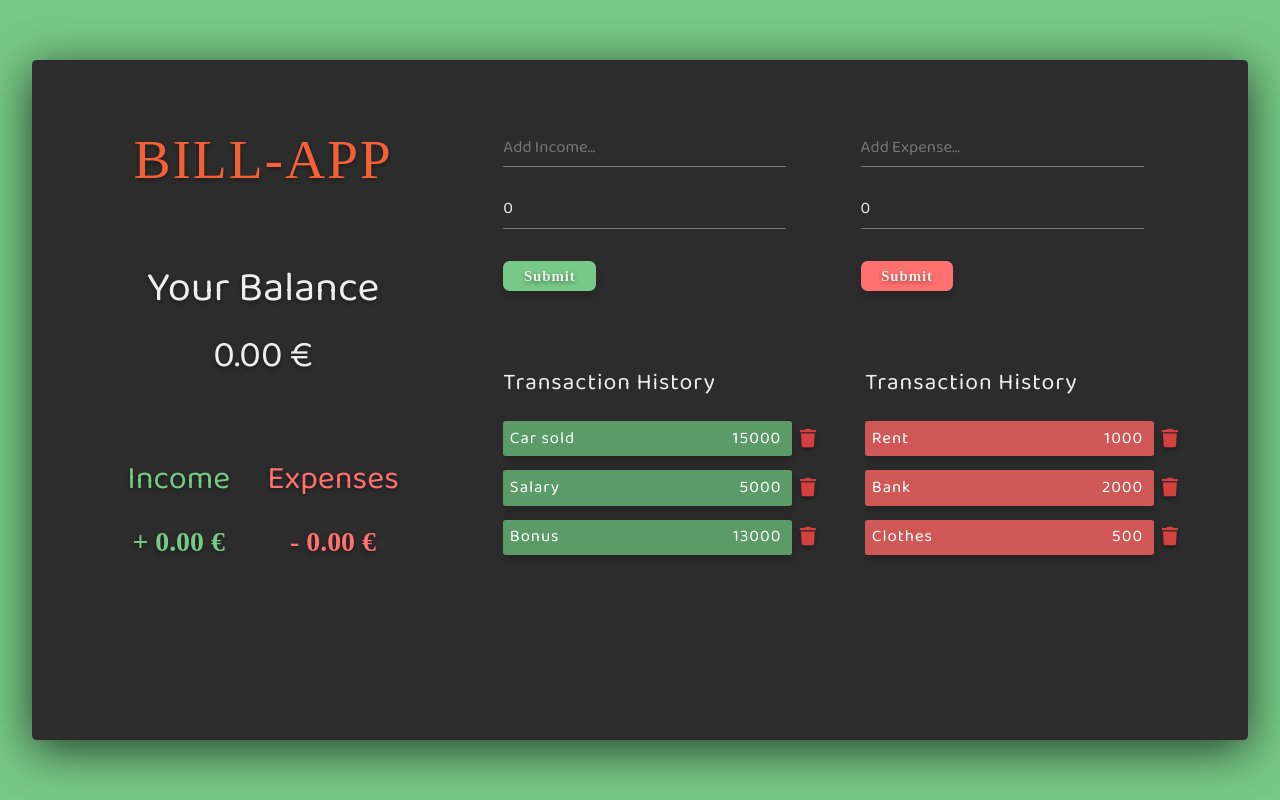
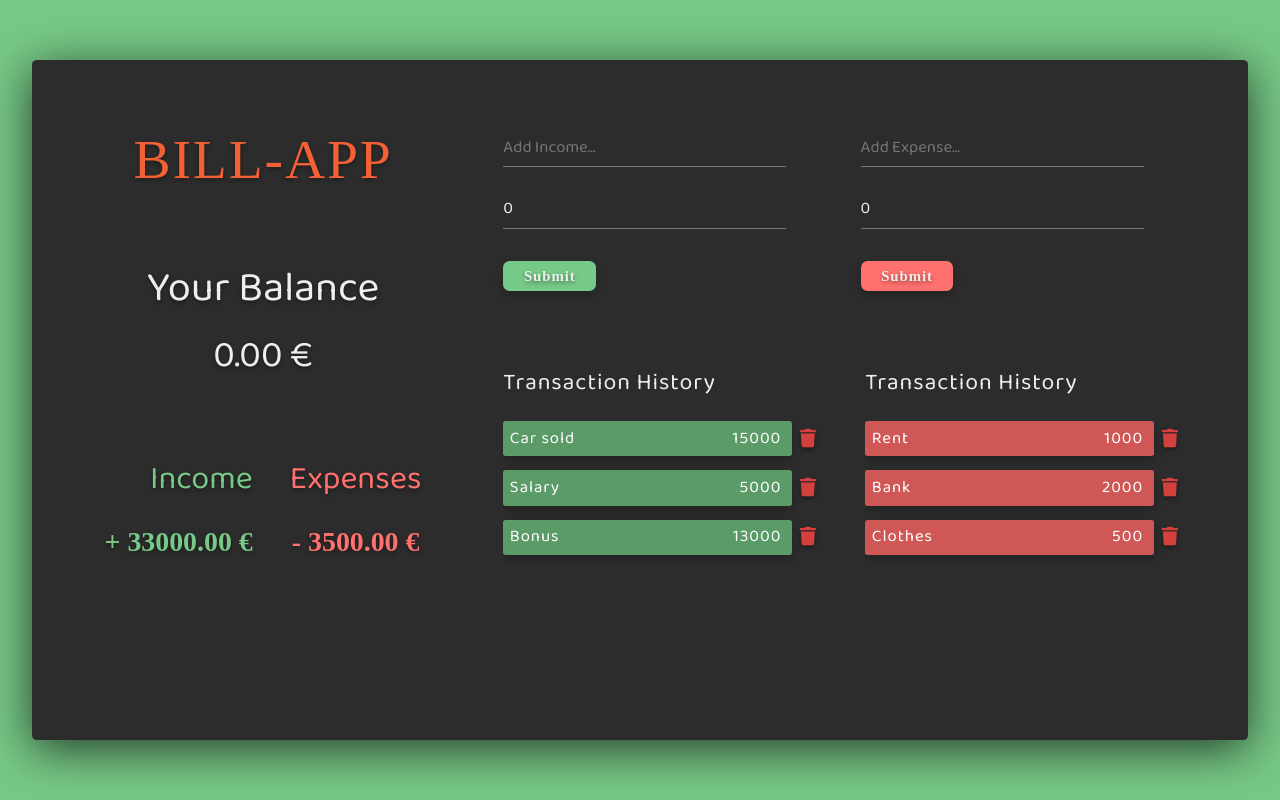
Before and after one commit to DBarry-Code/Expense-Tracker, a React (Create React App) app in the folder expense-tracker/: page / in a window 1280 px wide. Built offline with nearby package versions, Linux system fonts and the light colour scheme; a web font is replaced by a local one.

Commit message:
delete button works GlobleState remove the the item by id

```diff
--- a/expense-tracker/src/components/AddTransaction.jsx
+++ b/expense-tracker/src/components/AddTransaction.jsx
@@ -3,17 +3,21 @@ import { GlobalContext } from "../contexts/GlobalState";
 import { v4 as uuidv4 } from "uuid";
 
 const AddTransaction = () => {
+    // Global Actions
     const { addIncome, addExpense } = useContext(GlobalContext);
 
-    //Income Part: States and Handler
+    //Income Part: local states and handler
+    const [income, setIncome] = useState({ incomeText: "", incomeAmount: 0 });
 
-    const [income, setIncome] = useState({ incomeText: "", incomeAmount: 0 });
+    //Destructure to avoit dots!
     const { incomeText, incomeAmount } = income;
 
+    //onChange event handler for input income to get both vules at the same time!
     const onChangeIncome = (event) => {
         setIncome({ ...income, [event.target.name]: event.target.value });
     };
 
+    //onSubmit event handler: Creat a new Object / addIncome get a
     const onSubmitIncome = (event) => {
         event.preventDefault();
 
@@ -26,7 +30,7 @@ const AddTransaction = () => {
         setIncome({ incomeText: "", incomeAmount: 0 });
     };
 
-    //Expense Part: States and Handler
+    //Expense Part: local states and handler
 
     const [expense, setExpense] = useState({
         expenseText: "",
@@ -52,6 +56,7 @@ const AddTransaction = () => {
     };
 
     return (
+        // Income Part
         <div className='form-wrapper'>
             <form onSubmit={onSubmitIncome}>
                 <div className='input-group income'>
--- a/expense-tracker/src/components/Balance.jsx
+++ b/expense-tracker/src/components/Balance.jsx
@@ -1,8 +1,27 @@
-import React from "react";
+import React, { useContext } from "react";
+import { GlobalContext } from "../contexts/GlobalState";
 
 // Balance Component to Display the total of the Income and Expense
 // and to display Income and Expense by his own.
 const Balance = () => {
+    const { incomeTransactions, expenseTransactions } =
+        useContext(GlobalContext);
+
+    const incomeAmounts = incomeTransactions.map(
+        (incomeTransaction) => incomeTransaction.incomeAmount
+    );
+    const expenseAmounts = expenseTransactions.map(
+        (expenseTransaction) => expenseTransaction.expenseAmount
+    );
+
+    const totalIncome = incomeAmounts
+        .reduce((accumulator, item) => (accumulator += item), 0)
+        .toFixed(2);
+
+    const totalExpense = expenseAmounts
+        .reduce((accumulator, item) => (accumulator += item), 0)
+        .toFixed(2);
+
     return (
         <div className='balance'>
             <h2>Your Balance</h2>
@@ -10,11 +29,11 @@ const Balance = () => {
             <div className='income-expense'>
                 <div className='plus'>
                     <h3>Income</h3>
-                    <p>+ 0.00 €</p>
+                    <p>+ {totalIncome} €</p>
                 </div>
                 <div className='minus'>
                     <h3>Expenses</h3>
-                    <p>- 0.00 €</p>
+                    <p>- {totalExpense} €</p>
                 </div>
             </div>
         </div>
--- a/expense-tracker/src/components/ExpenseTransaction.jsx
+++ b/expense-tracker/src/components/ExpenseTransaction.jsx
@@ -1,16 +1,21 @@
-import React from "react";
+import React, { useContext } from "react";
+import { GlobalContext } from "../contexts/GlobalState";
 
-const ExpenseTransactionn = ({ expenseTransactions }) => {
+const ExpenseTransaction = ({ expenseTransaction }) => {
+    const { deleteTransaction } = useContext(GlobalContext);
     return (
         <>
             <li className='transaction'>
                 <span className='transaction-text'>
-                    {expenseTransactions.expenseText}
+                    {expenseTransaction.expenseText}
                 </span>
                 <span className='transaction-amount'>
-                    {expenseTransactions.expenseAmount}
+                    {expenseTransaction.expenseAmount}
                 </span>
-                <button className='delete-btn'>
+                <button
+                    onClick={() => deleteTransaction(expenseTransaction.id)}
+                    className='delete-btn'
+                >
                     <i className='fas fa-trash'></i>
                 </button>
             </li>
@@ -18,4 +23,4 @@ const ExpenseTransactionn = ({ expenseTransactions }) => {
     );
 };
 
-export default ExpenseTransactionn;
+export default ExpenseTransaction;
--- a/expense-tracker/src/components/IncomeTransaction.jsx
+++ b/expense-tracker/src/components/IncomeTransaction.jsx
@@ -1,6 +1,9 @@
-import React from "react";
+import React, { useContext } from "react";
+import { GlobalContext } from "../contexts/GlobalState";
 
 const IncomeTransactions = ({ incomeTransaction }) => {
+    const { deleteTransaction } = useContext(GlobalContext);
+
     return (
         <>
             <li className='transaction'>
@@ -10,7 +13,10 @@ const IncomeTransactions = ({ incomeTransaction }) => {
                 <span className='transaction-amount'>
                     {incomeTransaction.incomeAmount}
                 </span>
-                <button className='delete-btn'>
+                <button
+                    onClick={() => deleteTransaction(incomeTransaction.id)}
+                    className='delete-btn'
+                >
                     <i className='fas fa-trash'></i>
                 </button>
             </li>
--- a/expense-tracker/src/components/expenseList.jsx
+++ b/expense-tracker/src/components/expenseList.jsx
@@ -5,16 +5,14 @@ import ExpenseTransaction from "./ExpenseTransaction";
 const ExpenseList = () => {
     const { expenseTransactions } = useContext(GlobalContext);
 
-    console.log({ expenseTransactions });
-
     return (
         <div className='transactions transactions-expense'>
             <h2>Transaction History</h2>
             <ul className='transaction-list'>
-                {expenseTransactions.map((expenseTransactions) => (
+                {expenseTransactions.map((expenseTransaction) => (
                     <ExpenseTransaction
-                        key={expenseTransactions.id}
-                        expenseTransactions={expenseTransactions}
+                        key={expenseTransaction.id}
+                        expenseTransaction={expenseTransaction}
                     />
                 ))}
             </ul>
--- a/expense-tracker/src/components/incomeList.jsx
+++ b/expense-tracker/src/components/incomeList.jsx
@@ -4,8 +4,6 @@ import IncomeTransaction from "./IncomeTransaction";
 
 const IncomeList = () => {
     const { incomeTransactions } = useContext(GlobalContext);
-
-    console.log({ incomeTransactions });
 
     return (
         <div className='transactions transactions-income'>
--- a/expense-tracker/src/contexts/AppReducer.js
+++ b/expense-tracker/src/contexts/AppReducer.js
@@ -17,6 +17,18 @@ export default (state, action) => {
                     ...state.expenseTransactions,
                 ],
             };
+        case "DELETE_TRANSACTION":
+            return {
+                ...state,
+                incomeTransactions: state.incomeTransactions.filter(
+                    (incomeTransaction) =>
+                        incomeTransaction.id !== action.payload
+                ),
+                expenseTransactions: state.expenseTransactions.filter(
+                    (expenseTransaction) =>
+                        expenseTransaction.id !== action.payload
+                ),
+            };
         default:
             return state;
     }
--- a/expense-tracker/src/contexts/GlobalState.jsx
+++ b/expense-tracker/src/contexts/GlobalState.jsx
@@ -33,6 +33,13 @@ export const GlobalContextProvider = ({ children }) => {
         });
     };
 
+    const deleteTransaction = (id) => {
+        dispatch({
+            type: "DELETE_TRANSACTION",
+            payload: id,
+        });
+    };
+
     return (
         <GlobalContext.Provider
             value={{
@@ -40,6 +47,7 @@ export const GlobalContextProvider = ({ children }) => {
                 expenseTransactions: state.expenseTransactions,
                 addIncome,
                 addExpense,
+                deleteTransaction,
             }}
         >
             {children}
```
